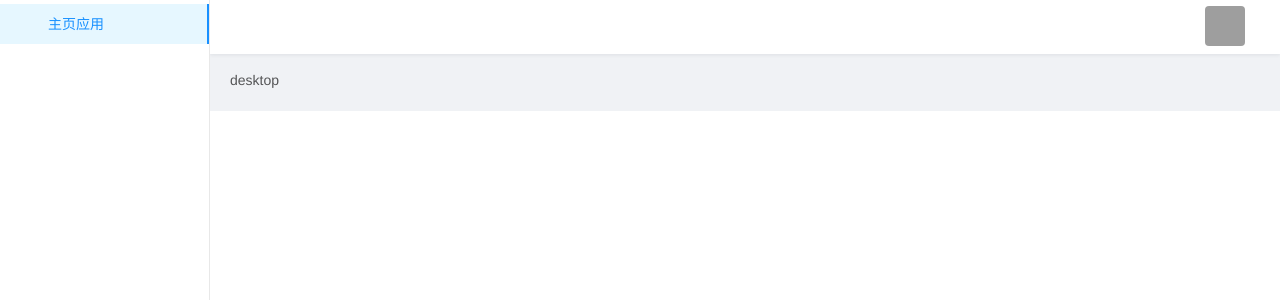
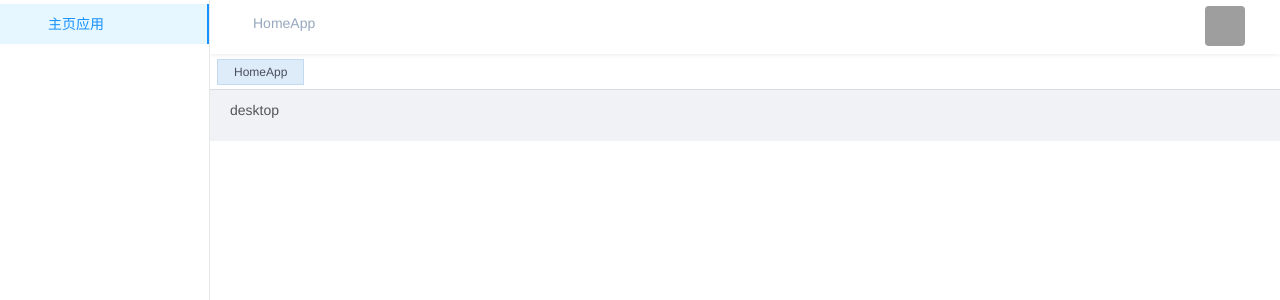
Before and after one commit to XALIANG/blueplanpc, a Vue app: page /#/index in a window 1280 px wide. Shown: the top 300 px of the page. Built offline with nearby package versions, Linux system fonts and the light colour scheme; grey boxes are pictures that could not be loaded.

Commit message:
tag,breadcrumb,transition

```diff
--- /dev/null
+++ b/src/components/Breadcrumb/index.vue
@@ -0,0 +1,88 @@
+<template>
+<div class="breadcrumb">
+    <a-breadcrumb separator="/">
+        <a-breadcrumb-item v-for="(item, index) in routeList" :key="item.path">
+            <span v-if="index==routeList.length-1" class="no-redirect" >{{ item.meta.title }}</span>
+            <a v-else @click.prevent="handleLink(item)">{{item.meta.title}}</a>
+        </a-breadcrumb-item>
+    </a-breadcrumb>
+</div>
+</template>
+
+<script>
+export default {
+    name: "Breadcrumb",
+    data() {
+        return {
+            routeList: null,
+        };
+    },
+    watch: {
+        $route(ruote) {
+            if (ruote.path.startsWith("/redirect/")) {
+                return;
+            }
+            this.getBreadcrumb();
+        },
+    },
+    created() {
+        this.getBreadcrumb();
+    },
+    methods: {
+        getBreadcrumb() {
+            let matched = this.$route.matched.filter(
+                (item) => item.meta && item.meta.title
+            );
+            const first = matched[0];
+
+            if (!this.isHomeApp(first)) {
+                matched = [{
+                    path: "/index",
+                    meta: {
+                        title: "HomeApp"
+                    }
+                }].concat(
+                    matched
+                );
+            }
+
+            // 当item.meta 和 item.meta.title 和 item.meta.breadcrumb !== false 时 才会通过筛选
+            this.routeList = matched.filter((item) => item.meta && item.meta.title);
+            console.log('面包', this.routeList);
+        },
+        isHomeApp(route) {
+            const name = route && route.name;
+            if (!name) {
+                return false;
+            }
+            return name.trim().toLocaleLowerCase() === "HomeApp".toLocaleLowerCase();
+        },
+        handleLink(route) {
+            console.log(route)
+            const {
+                path,
+                redirect
+            } = route;
+            if (redirect) {
+                this.$router.push(redirect);
+            }
+
+            this.$router.push(path);
+
+        }
+    },
+};
+</script>
+
+<style lang="scss" scoped>
+.breadcrumb {
+    display: inline-block;
+    font-size: 14px;
+    margin-left: 8px;
+    margin-top: 13px;
+    .no-redirect {
+    color: #97a8be;
+    cursor: text;
+  }
+}
+</style>
--- a/src/layout/component/AppMain.vue
+++ b/src/layout/component/AppMain.vue
@@ -1,18 +1,38 @@
 <template>
-  <div class="appMain">
+<div class="appMain">
     <div class="bluePlan-container">
-      <router-view />
+        <transition name="fade-transform" mode="out-in" >
+            <router-view />
+        </transition>
     </div>
-  </div>
+</div>
 </template>
+
 <script>
 export default {
-  name: "AppMain",
+    name: "AppMain",
 };
 </script>
+
 <style lang="scss" scoped>
+.appMain {
+  /* 50= navbar  50  */
+  min-height: calc(100vh - 50px);
+  width: 100%;
+  position: relative;
+  overflow: hidden;
+}
+.fixed-header+.appMain {
+    padding-top: 50px;
+}
+.hasTagsView {
+  .appMain {
+    /* 84 = navbar + tags-view = 50 + 34 */
+    min-height: calc(100vh - 84px);
+  }
 
-.fixed-header + .appMain {
-  padding-top: 50px;
+  .fixed-header+.appMain {
+    padding-top: 84px;
+  }
 }
 </style>
--- a/src/layout/component/Navbar/index.vue
+++ b/src/layout/component/Navbar/index.vue
@@ -1,6 +1,8 @@
 <template>
 <div class="navbar-container">
     <hamburger id="hamburger-container" class="hamburger-container" :is-active="sidebar.sidebarSwitch" @isActive="cllapsed" />
+
+    <breadcrumb class="breadcrumb-container" />
     <div class="navbar-right-menu">
         <a-dropdown :trigger="['click']">
             <a class="ant-dropdown-link" @click="(e) => e.preventDefault()">
@@ -27,12 +29,14 @@
 
 <script>
 import Hamburger from "@/components/Hamburger";
+import Breadcrumb from '@/components/Breadcrumb';
 import {
     mapGetters
 } from "vuex";
 export default {
     components: {
         Hamburger,
+        Breadcrumb
     },
     computed: {
         ...mapGetters(["sidebar"]),
@@ -62,6 +66,10 @@ export default {
         cursor: pointer;
     }
 
+    .breadcrumb-container {
+        float: left;
+    }
+
     .navbar-right-menu {
         float: right;
         margin-right: 10px;
--- a/src/layout/component/Sidebar/index.vue
+++ b/src/layout/component/Sidebar/index.vue
@@ -10,7 +10,7 @@
                 ? `${item.path}${item.children[0].path}`
                 : `${item.path}/${item.children[0].path}`
             ">
-                    <a-icon class="svg-icon" :type="item.type ? item.type : 'icon'" />
+                    <a-icon class="svg-icon" :type="item.type ? item.type : item.children[0].meta.type" />
                     <router-link style="display: inline-block" :to="{
                 path:
                   item.path === '/'
--- a/src/layout/component/Tagsview/index.vue
+++ b/src/layout/component/Tagsview/index.vue
@@ -1,19 +1,119 @@
 <template>
-    <div id="tags-view-container" >
-            tags
-    </div>
+<div id="tags-view-container">
+    <ul class="tags-box">
+        <li v-for="(item,index) in tagList" :key="index" :class="{'active':isAcitive(item.path)}">
+            <router-link :to="item.path">
+                <span> {{item.title}}</span>
+            </router-link>
+            <span :class="{'icon-active':hoemApp(item)}" @click="closeTags(index)">
+                <a-icon type="close" style="font-size:8px;" />
+            </span>
+        </li>
+
+    </ul>
+</div>
 </template>
+
 <script>
 export default {
+    name: 'Tagsview',
+    data() {
+        return {
+            tagList: []
+        }
+    },
+    watch: {
+        $route(route) {
+            this.obtainTags(route);
+        }
+    },
+    computed: {
 
+    },
+    created() {
+        this.obtainTags(this.$route);
+    },
+    mounted() {},
+    methods: {
+        isAcitive(path) {
+            return path === this.$route.path;
+        },
+        hoemApp(route) {
+            console.log(route)
+            return route.title === "HomeApp";
+        },
+        //获取标签
+        obtainTags(route) {
+            const isExist = this.tagList.some(item => item.path === route.fullPath);
+
+            if (!isExist) {
+                this.tagList.push({
+                    title: route.meta.title,
+                    path: route.fullPath,
+                })
+            }
+        },
+        closeTags(idx) {
+            const deleteItem = this.tagList.splice(idx, 1)[0];
+
+            const item = this.tagList[idx] ? this.tagList[idx] : this.tagList[idx - 1];
+            if (item) {
+                deleteItem.path === this.$route.fullPath && this.$router.push(item.path);
+            } else {
+                this.$router.push('/');
+            }
+
+        }
+    }
 }
 </script>
+
 <style lang="scss" scoped>
-#tags-view-container{
-    height: 34px;
+#tags-view-container {
+    height: 36px;
     width: 100%;
-    background: rgb(184, 179, 179);
-    box-shadow: 0 1px 3px  rgba(0, 0, 0, .12) 0 3px 10px rgba(0, 0, 0, .12);
+    background: #fff;
+    border-bottom: 1px solid #d8dce5;
+    box-shadow: 0 1px 3px rgba(0, 0, 0, .12) 0 3px 10px rgba(0, 0, 0, .12);
+
+    .tags-box {
+        margin: 0;
+        z-index: 3000;
+        position: relative;
+        list-style-type: none;
+        padding: 5px 0;
+        border-radius: 4px;
+        font-size: 12px;
+        font-weight: 400;
+
+        .active {
+            background: #4791d62e;
+            border-color: #4791d62e;
+
+            a {
+                color: none;
+            }
+
+        }
+
+        li {
+            margin: 0;
+            padding: 7px 16px;
+            float: left;
+            line-height: 10px;
+            border: 1px solid #d8dce5;
+            margin-left: 7px;
+            cursor: pointer;
+
+            a {
+                color: #495060;
+            }
+        }
+    }
+
+    .icon-active {
+        display: none;
+    }
 
 }
 </style>
--- a/src/layout/index.vue
+++ b/src/layout/index.vue
@@ -4,11 +4,10 @@
     <div class="blueplan-container">
         <div class="fixed-header">
             <navbar></navbar>
+            <tagsview />
         </div>
-      <!-- <tagsview></tagsview> -->
         <app-main />
     </div>
-
 </div>
 </template>
 
@@ -16,14 +15,18 @@
 import AppMain from "@/layout/component/AppMain";
 import Sidebar from "@/layout/component/Sidebar";
 import Navbar from "@/layout/component/Navbar";
-import { mapGetters } from "vuex";
-// import Tagsview from '@/layout/component/Tagsview'
+import Tagsview from '@/layout/component/Tagsview'
+import {
+    mapGetters
+} from "vuex";
+
 export default {
     name: "Layout",
     components: {
         AppMain,
         Sidebar,
         Navbar,
+        Tagsview,
     },
     computed: {
         ...mapGetters(["sidebar"]),
@@ -45,6 +48,7 @@ export default {
     width: 100%;
     height: 100%;
 }
+
 .fixed-header {
     position: fixed;
     top: 0;
@@ -53,6 +57,7 @@ export default {
     width: calc(100% - #{$sideBarWidth});
     transition: width 0.28s;
 }
+
 .hideSidebar .fixed-header {
     width: calc(100% - 54px)
 }
--- a/src/plugins/antdesign.js
+++ b/src/plugins/antdesign.js
@@ -12,6 +12,7 @@ import {
     Carousel,
     Skeleton,
     Dropdown,
+    Breadcrumb,
     Avatar
 } from 'ant-design-vue';
 Vue.use(Tag);
@@ -26,3 +27,4 @@ Vue.use(Card);
 Vue.use(List);
 Vue.use(Carousel);
 Vue.use(Avatar);
+Vue.use(Breadcrumb);
--- a/src/router/index.js
+++ b/src/router/index.js
@@ -12,11 +12,12 @@ export const constatRoutes = [{
     component: Layout,
     redirect: '/index',
     name: '主页应用',
-    type: 'home',
+    // type: 'home',
     children: [{
       path: 'index',
+      name:'HomeApp',
       component: () => import('@/views/desktop/index'),
-
+      meta: { title: 'HomeApp', type: 'home' }
     }]
 
   }, {
@@ -30,8 +31,7 @@ export const constatRoutes = [{
       name: 'redirect',
       component: () => import('@/views/redirect/index'),
       meta: {
-        title: 'null',
-        icon: '',
+        title: 'redirect',
       }
     }]
 
@@ -44,6 +44,7 @@ export const constatRoutes = [{
     name: '我的主页',
     children: [{
       path: 'index',
+      name: '个人主页',
       component: () => import('@/views/mypage/index'),
       meta: {
         title: '我的主页',
--- a/src/styles/index.scss
+++ b/src/styles/index.scss
@@ -26,6 +26,7 @@ body {
 
  html {
    height: 100%;
+
    box-sizing: border-box;
  }
 
@@ -74,4 +75,5 @@ body {
  .bluePlan-container {
    padding: 20px;
    background: rgb(240 242 245);
+   padding-top: 50px;
  }
--- a/src/styles/transtiton.scss
+++ b/src/styles/transtiton.scss
@@ -0,0 +1,35 @@
+/* breadcrumb transition */
+.breadcrumb-enter-active,
+.breadcrumb-leave-active {
+  transition: all .5s;
+}
+
+.breadcrumb-enter,
+.breadcrumb-leave-active {
+  opacity: 0;
+  transform: translateX(20px);
+}
+
+.breadcrumb-move {
+  transition: all .5s;
+}
+
+.breadcrumb-leave-active {
+  position: absolute;
+}
+
+
+.fade-transform-leave-active,
+.fade-transform-enter-active {
+  transition: all .5s;
+}
+
+.fade-transform-enter {
+  opacity: 0;
+  transform: translateX(-30px);
+}
+
+.fade-transform-leave-to {
+  opacity: 0;
+  transform: translateX(30px);
+}
```
Lines whose indentation alone changed are shown as unchanged.
